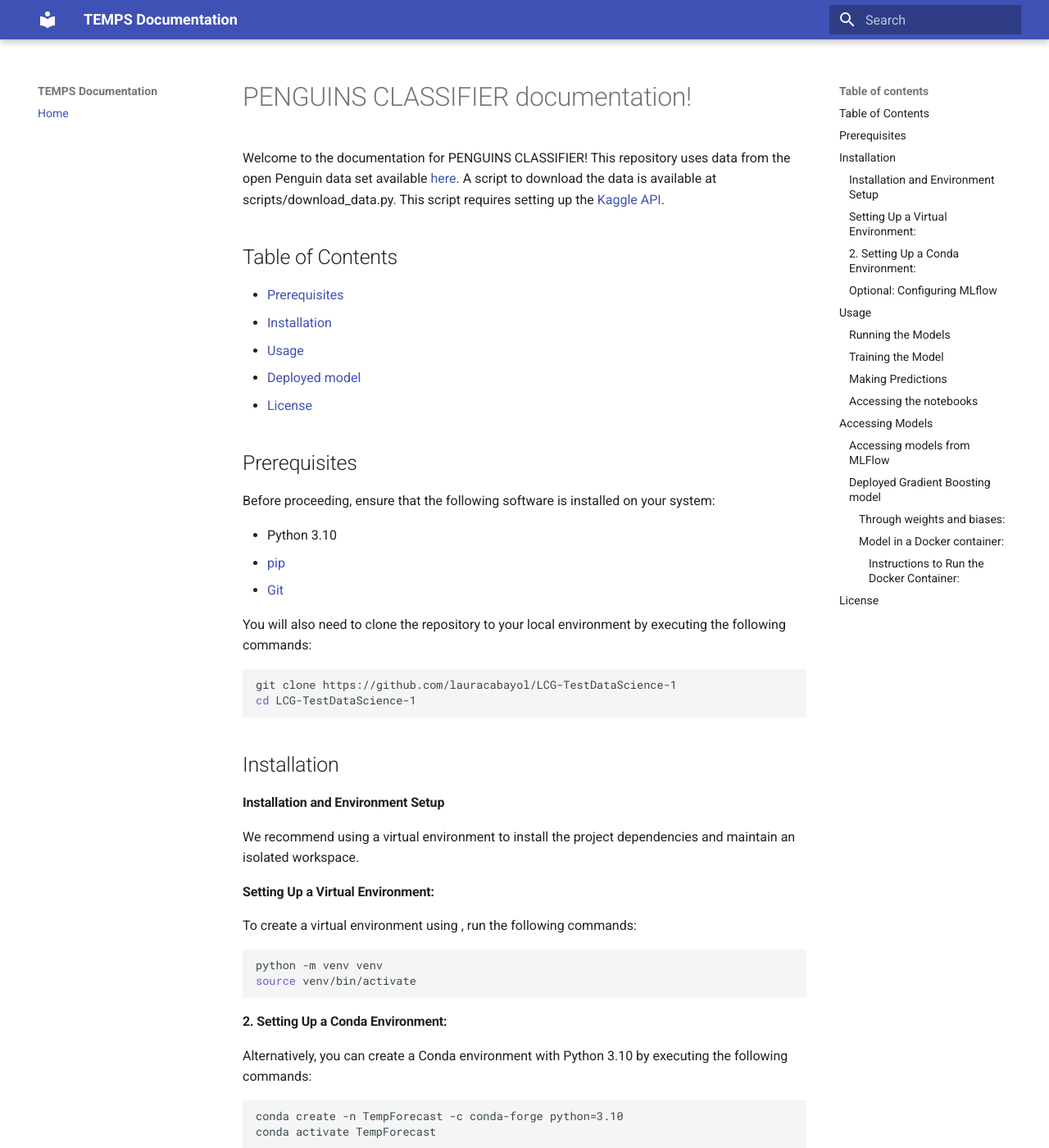
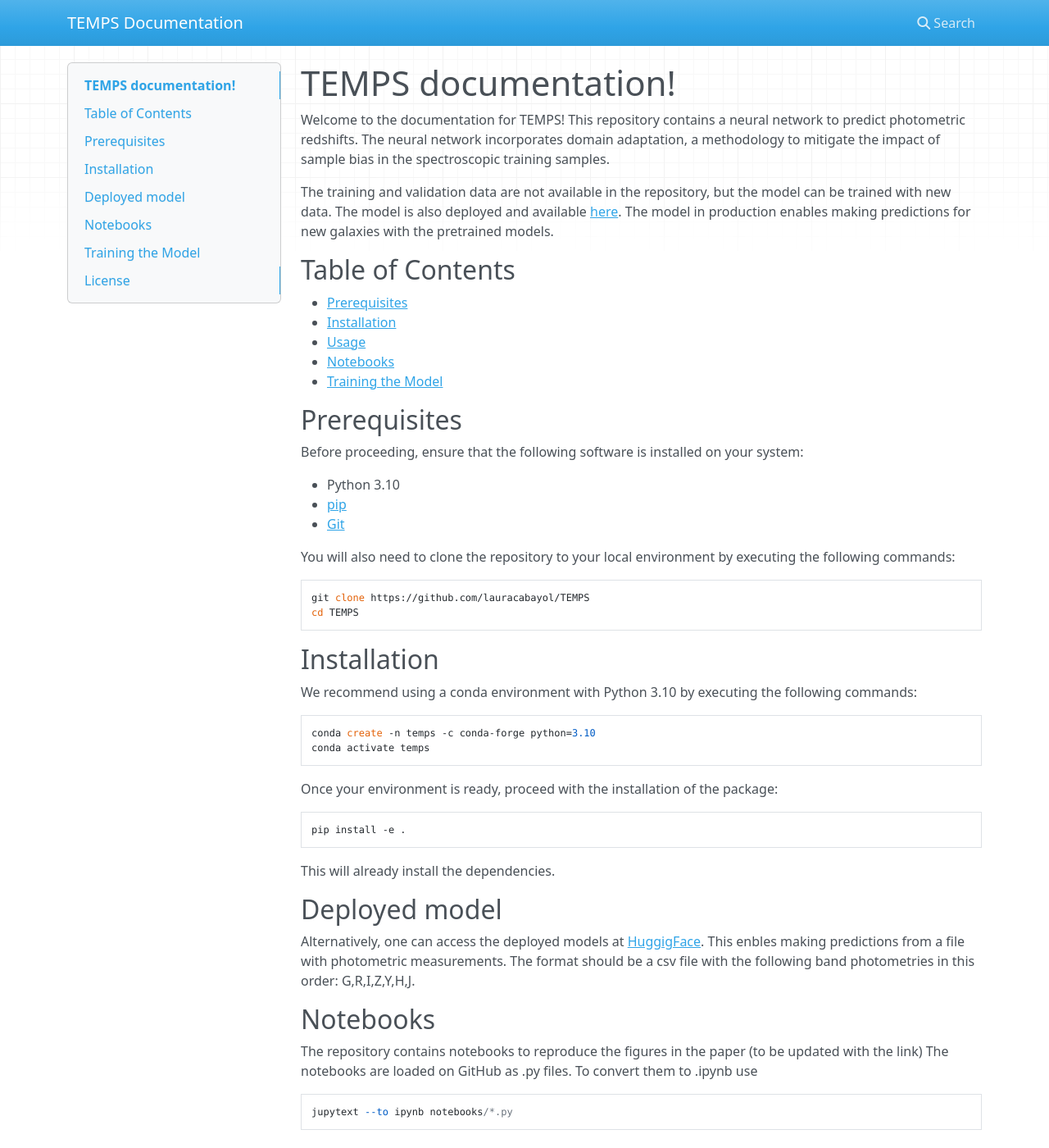
Before and after one commit to lauracabayol/TEMPS, an MkDocs documentation site: the page built from docs/docs/index.md, in a window 1280 px wide and 1400 px high. Shown: the whole window at 82% size. Built offline with MkDocs 1.6.1, drawn with Linux system fonts in a browser that asks for light colours; nearby versions of some CDN libraries; some of the changed text lies outside the part shown.

Commit message:
fix docs

````diff
--- a/docs/docs/index.md
+++ b/docs/docs/index.md
@@ -1,13 +1,17 @@
-# PENGUINS CLASSIFIER documentation!
-Welcome to the documentation for PENGUINS CLASSIFIER! This repository uses data from the open Penguin data set available [here](https://www.kaggle.com/datasets/satyajeetrai/palmer-penguins-dataset-for-eda). A script to download the data is available at scripts/download_data.py. This script requires setting up the [Kaggle API](https://www.kaggle.com/docs/api).
+# TEMPS documentation!
+
+Welcome to the documentation for TEMPS!
+This repository contains a neural network to predict photometric redshifts. The neural network incorporates domain adaptation, a methodology to mitigate the impact of sample bias in the spectroscopic training samples.
+
+The training and validation data are not available in the repository, but the model can be trained with new data. The model is also deployed and available [here](https://huggingface.co/spaces/lauracabayol/TEMPS). The model in production enables making predictions for new galaxies with the pretrained models.
 
 ## Table of Contents
 
-- [Prerequisites](##Prerequisites)
-- [Installation](##installation)
-- [Usage](##usage)
-- [Deployed model](##Accessing-the-LSTM-depolyed-model)
-- [License](##license)
+- [Prerequisites](#prerequisites)
+- [Installation](#installation)
+- [Usage](#deployed-model)
+- [Notebooks](#notebooks)
+- [Training the Model](#training-the-model)
 
 ## Prerequisites
 
@@ -20,113 +24,46 @@ Before proceeding, ensure that the following software is installed on your syste
 You will also need to clone the repository to your local environment by executing the following commands:
 
 ```bash
-git clone https://github.com/lauracabayol/LCG-TestDataScience-1
-cd LCG-TestDataScience-1
+git clone https://github.com/lauracabayol/TEMPS
+cd TEMPS
 ```
 ## Installation
 
-#### Installation and Environment Setup
-We recommend using a virtual environment to install the project dependencies and maintain an isolated workspace.
-#### Setting Up a Virtual Environment:
-To create a virtual environment using <venv>, run the following commands:
-```bash
-python -m venv venv
-source venv/bin/activate
+We recommend using a conda environment with Python 3.10 by executing the following commands:
 ```
-#### 2. Setting Up a Conda Environment:
-Alternatively, you can create a Conda environment with Python 3.10 by executing the following commands:
+conda create -n temps -c conda-forge python=3.10
+conda activate temps
 ```
-conda create -n TempForecast -c conda-forge python=3.10
-conda activate TempForecast
-```
-The required python modules are in the <requirements.txt> file although these will automatically install when installing the repository.
-
 Once your environment is ready, proceed with the installation of the package:
 
 ```
 pip install -e .
 ```
-#### Optional: Configuring MLflow
-For advanced users interested in tracking experiments and using MLflow, please follow the official MLflow setup [guide](https://mlflow.org/docs/latest/getting-started/index.html) to configure the tracking server.
+This will already install the dependencies.
 
-## Usage
 
-#### Running the Models
-This project supports four algorithms:
+## Deployed model
+Alternatively, one can access the deployed models at [HuggigFace](https://huggingface.co/spaces/lauracabayol/TEMPS). This enbles making predictions from a file with photometric measurements. The format should be a csv file with the following band photometries in this order: G,R,I,Z,Y,H,J.
 
-- Gradient Boosting
-- Random Forest
-- Logistic Regression
-- Support Vector Machine (SVM)
-You can choose any of these algorithms for training and predictions.
 
-#### Training the Model
-To train a model, use the following command, specifying the desired algorithm:
-```bash
-python VitalMetrics/modeling/train.py --model-type <algorithm name>
-```
-Replace <algorithm name> with one of the following options:
-- gradient_boosting
-- random_forest
-- logistic_regression
-- svm
-
-#### Making Predictions
-Once the model is trained, you can use the trained model to make predictions. Run the following command:
-```bash
-python VitalMetrics/modeling/predict.py <test features file>
-```
-
-#### Accessing the notebooks
+## Notebooks
+The repository contains notebooks to reproduce the figures in the paper (to be updated with the link)
 The notebooks are loaded on GitHub as .py files. To convert them to .ipynb use <jupytext>
 
 ```bash
 jupytext --to ipynb notebooks/*.py
 ```
-## Accessing Models
-There are three ways of accessing the models.
 
-### Accessing models from MLFlow
-The </notebooks/Make_predictions.ipynb> access the model registery in MLFlow to make predictions, compare them, and run the necessary plots and metrics. This option is only available for those having the MLFlow logs, which are not uploaded to GitHub.
-```bash
-import mlflow.pytorch
+## Training the Model
+The model can be trained using the train.py script at the repo main directory.
 
-# Define the model name and version
-model_name = "PENGUINS CLASSIFIER"
-model_version = 16 #select the version
-model_uri = f"models:/{model_name}/{model_version}"
+```
+python train.py --config-file data/config.yml
+```
+One only needs to modify the config file to point at the input files. Make sure to also specify the photometric bands naming, and the spectroscopic and photometric redshift columns.
+Input catalogs must be in .fits or .csv formats and these should already contain clean photometry.
 
-# Load the model from MLflow
-deployed_model = mlflow.sklearn.load_model(model_uri)
-```
-### Deployed Gradient Boosting model
-**The available deployed model as of today is the Gradient Boosting**. There are two different ways of accessing the deployed model:
-
-#### Through weights and biases:
-We have deployed the model in the WaB platform and it is available [here](https://huggingface.co/spaces/lauracabayol/PENGUINS_CLASSIFIER). This allows the user to make single predictions from a set of features. It is publicly available for everyone and userfriendly, but does not support making predictions for more than one sample simultaneously.
-
-#### Model in a Docker container:
-
-For convenience, we have created a Docker container that includes the Gradient Boosting model along with all necessary dependencies. This allows you to run the model without needing access to MLflow or the associated logs.
-
-##### Instructions to Run the Docker Container:
-
-**Build the Docker Image**: First, clone the repository and navigate to the project directory. Then, build the Docker image:
-```bash
-docker build -t penguin-classificaton:latest .
-```
-**Run the Docker Container**: Once the image is built, run the container using the following command:
-```
-docker run -p 9999:9999 penguin-classificaton:latest
-```
-This will start a Jupyter notebook where you can interact with the pre-trained best-performing model.
-
-**Access the Jupyter Notebook**: Open your web browser and go to:
-```bash
-http://localhost:9999
-```
-**The access token is 12345**
-The notebook is pre-configured to load and run the best model, so you can use it without needing to access MLflow.
+If extinction_corr is set to True, one must specify the column namings of the E_VB corrections in the config file.
 
 ## License
 
--- a/docs/mkdocs.yml
+++ b/docs/mkdocs.yml
@@ -1,6 +1,6 @@
 site_name: TEMPS Documentation
 theme:
-  name: material
+  name: mkdocs
 
 # Define the navigation structure for the docs
 nav:
````
